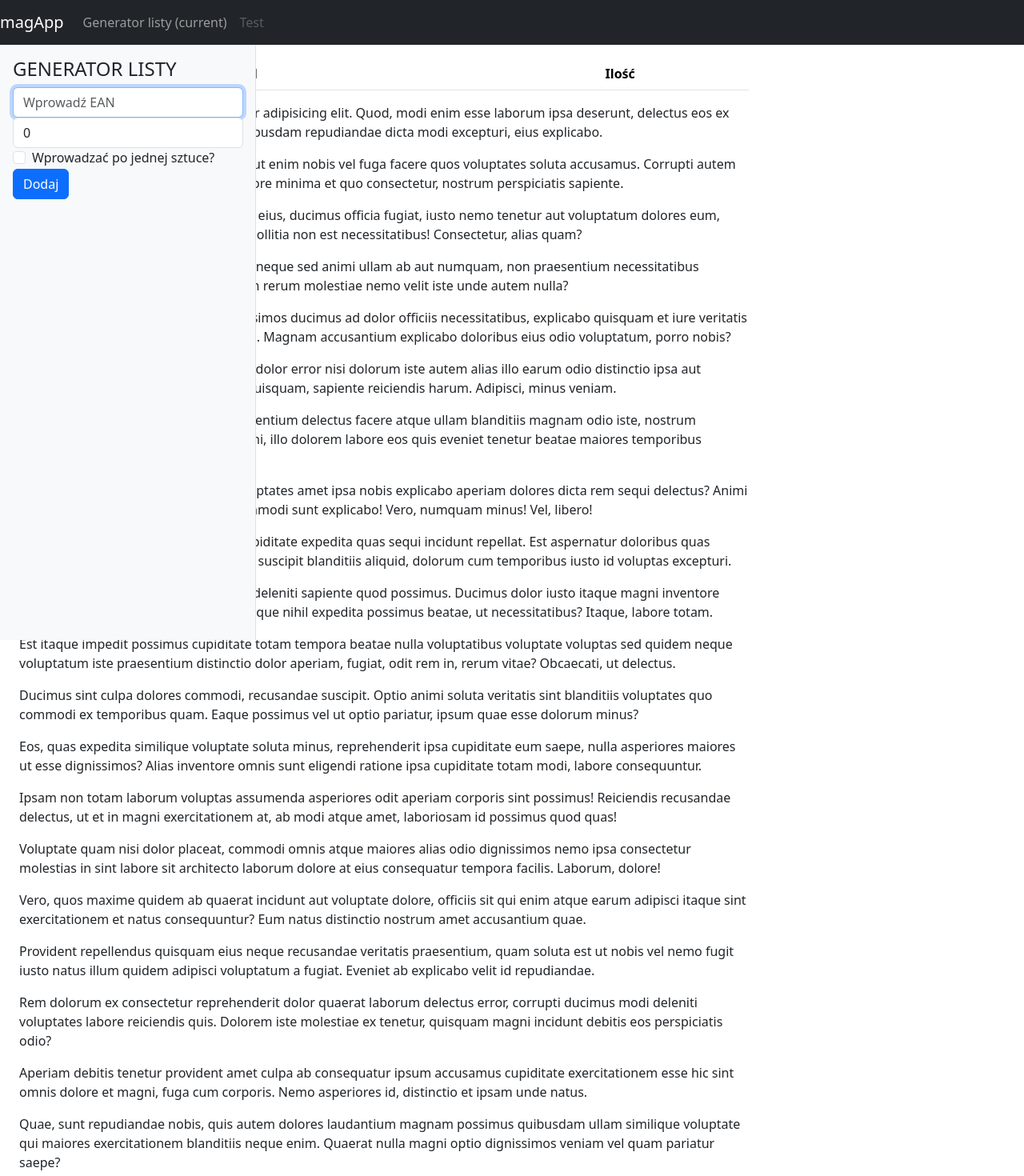
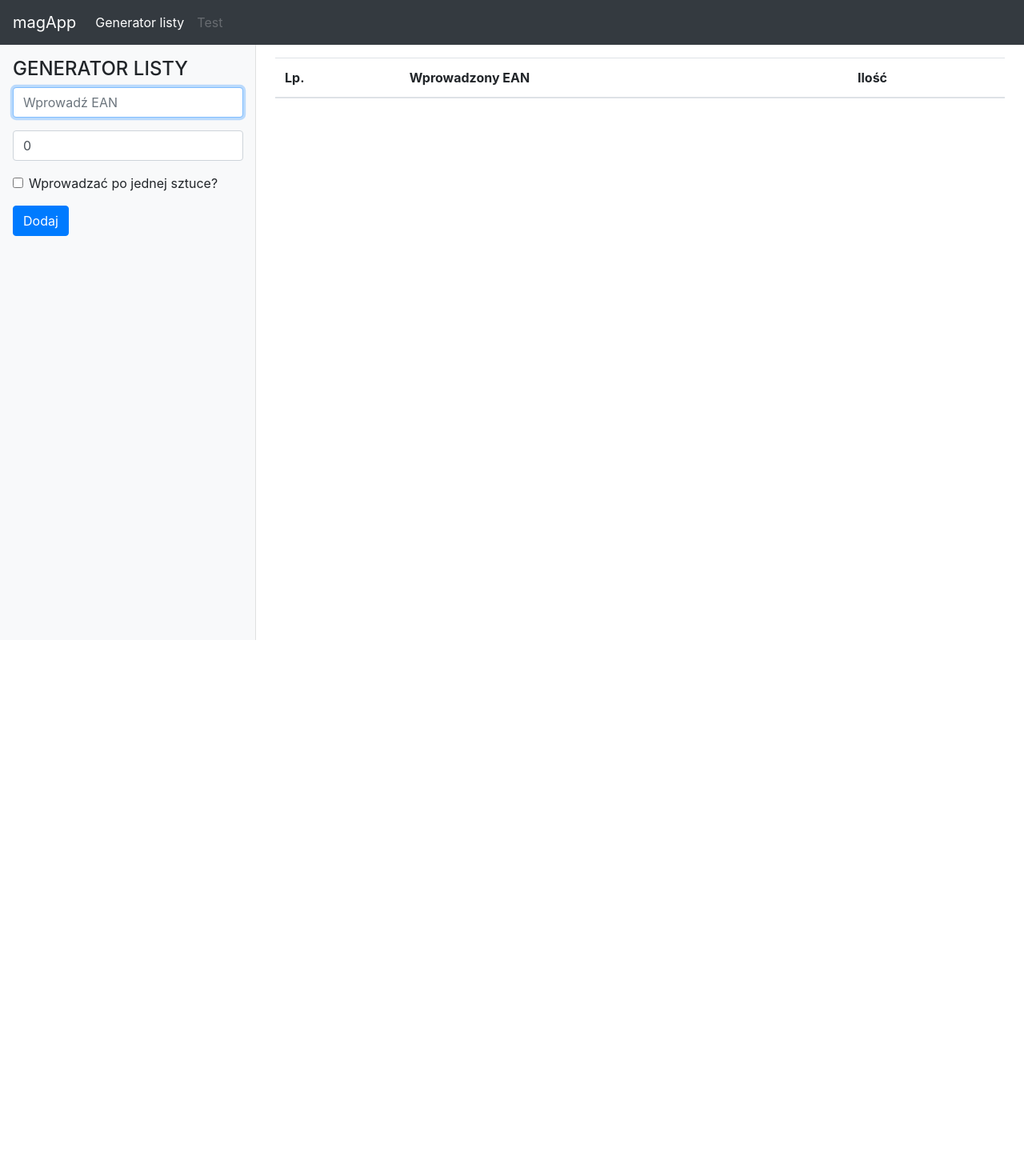
Before and after one commit to thorrin-pl/magApp-Angular, an Angular app: page / in a window 1280 px wide. Shown: the top 1470 px of the page at 80% size. After the commit the page ends 800 px from the top, so only its background shows below. Built offline with nearby package versions, Linux system fonts and the light colour scheme.

Commit message:
remove lorem

```diff
--- a/src/app/list-of-ean/list-of-ean.component.html
+++ b/src/app/list-of-ean/list-of-ean.component.html
@@ -39,31 +39,11 @@
                 <td>{{ articel.ean }}</td>
                 <td>{{ articel.quantity }}</td>
                 <td>
-                  <button type="button" class="btn btn-danger" (click)="removeItem(i)">X</button>
+                  <button type="button" class="btn btn-danger btn-sm" (click)="removeItem(i)">X</button>
                 </td>
               </tr>
             </tbody>
           </table>
-        <p>Lorem ipsum dolor sit amet consectetur adipisicing elit. Quod, modi enim esse laborum ipsa deserunt, delectus eos ex nulla quos similique facilis? Veniam quibusdam repudiandae dicta modi excepturi, eius explicabo.</p>
-        <p>Cum optio omnis, at ipsum, dolorem, aut enim nobis vel fuga facere quos voluptates soluta accusamus. Corrupti autem consequuntur culpa, blanditiis cum labore minima et quo consectetur, nostrum perspiciatis sapiente.</p>
-        <p>Sequi quo harum quas neque facere sit eius, ducimus officia fugiat, iusto nemo tenetur aut voluptatum dolores eum, alias minima placeat illo voluptatibus mollitia non est necessitatibus! Consectetur, alias quam?</p>
-        <p>Omnis iste vero, perferendis architecto neque sed animi ullam ab aut numquam, non praesentium necessitatibus dolorum, sint ad alias. Ex suscipit, quam rerum molestiae nemo velit iste unde autem nulla?</p>
-        <p>Odio aut tempore dolore debitis dignissimos ducimus ad dolor officiis necessitatibus, explicabo quisquam et iure veritatis laboriosam, voluptates sed totam sequi. Magnam accusantium explicabo doloribus eius odio voluptatum, porro nobis?</p>
-        <p>Nobis blanditiis possimus accusantium dolor error nisi dolorum iste autem alias illo earum odio distinctio ipsa aut similique eos placeat, nostrum vel, ut quisquam, sapiente reiciendis harum. Adipisci, minus veniam.</p>
-        <p>Natus quaerat, tempora corrupti, praesentium delectus facere atque ullam blanditiis magnam odio iste, nostrum asperiores? Consectetur aut, culpa animi, illo dolorem labore eos quis eveniet tenetur beatae maiores temporibus nostrum.</p>
-        <p>Corporis libero, unde rerum facilis, voluptates amet ipsa nobis explicabo aperiam dolores dicta rem sequi delectus? Animi enim tempore dicta odio! Laborum commodi sunt explicabo! Vero, numquam minus! Vel, libero!</p>
-        <p>Recusandae, neque placeat! Eveniet cupiditate expedita quas sequi incidunt repellat. Est aspernatur doloribus quas inventore repellat vero eligendi illo iure suscipit blanditiis aliquid, dolorum cum temporibus iusto id voluptas excepturi.</p>
-        <p>Rem, autem at incidunt velit molestiae deleniti sapiente quod possimus. Ducimus dolor iusto itaque magni inventore nobis exercitationem quod provident atque nihil expedita possimus beatae, ut necessitatibus? Itaque, labore totam.</p>
-        <p>Est itaque impedit possimus cupiditate totam tempora beatae nulla voluptatibus voluptate voluptas sed quidem neque voluptatum iste praesentium distinctio dolor aperiam, fugiat, odit rem in, rerum vitae? Obcaecati, ut delectus.</p>
-        <p>Ducimus sint culpa dolores commodi, recusandae suscipit. Optio animi soluta veritatis sint blanditiis voluptates quo commodi ex temporibus quam. Eaque possimus vel ut optio pariatur, ipsum quae esse dolorum minus?</p>
-        <p>Eos, quas expedita similique voluptate soluta minus, reprehenderit ipsa cupiditate eum saepe, nulla asperiores maiores ut esse dignissimos? Alias inventore omnis sunt eligendi ratione ipsa cupiditate totam modi, labore consequuntur.</p>
-        <p>Ipsam non totam laborum voluptas assumenda asperiores odit aperiam corporis sint possimus! Reiciendis recusandae delectus, ut et in magni exercitationem at, ab modi atque amet, laboriosam id possimus quod quas!</p>
-        <p>Voluptate quam nisi dolor placeat, commodi omnis atque maiores alias odio dignissimos nemo ipsa consectetur molestias in sint labore sit architecto laborum dolore at eius consequatur tempora facilis. Laborum, dolore!</p>
-        <p>Vero, quos maxime quidem ab quaerat incidunt aut voluptate dolore, officiis sit qui enim atque earum adipisci itaque sint exercitationem et natus consequuntur? Eum natus distinctio nostrum amet accusantium quae.</p>
-        <p>Provident repellendus quisquam eius neque recusandae veritatis praesentium, quam soluta est ut nobis vel nemo fugit iusto natus illum quidem adipisci voluptatum a fugiat. Eveniet ab explicabo velit id repudiandae.</p>
-        <p>Rem dolorum ex consectetur reprehenderit dolor quaerat laborum delectus error, corrupti ducimus modi deleniti voluptates labore reiciendis quis. Dolorem iste molestiae ex tenetur, quisquam magni incidunt debitis eos perspiciatis odio?</p>
-        <p>Aperiam debitis tenetur provident amet culpa ab consequatur ipsum accusamus cupiditate exercitationem esse hic sint omnis dolore et magni, fuga cum corporis. Nemo asperiores id, distinctio et ipsam unde natus.</p>
-        <p>Quae, sunt repudiandae nobis, quis autem dolores laudantium magnam possimus quibusdam ullam similique voluptate qui maiores exercitationem blanditiis neque enim. Quaerat nulla magni optio dignissimos veniam vel quam pariatur saepe?</p>
       </main>
     </div>
   </div>
--- a/src/index.html
+++ b/src/index.html
@@ -9,7 +9,6 @@
   <link rel="icon" type="image/x-icon" href="favicon.ico">
 
   <!-- <link rel="stylesheet" href="https://maxcdn.bootstrapcdn.com/bootstrap/4.0.0/css/bootstrap.min.css" integrity="sha384-Gn5384xqQ1aoWXA+058RXPxPg6fy4IWvTNh0E263XmFcJlSAwiGgFAW/dAiS6JXm" crossorigin="anonymous"> -->
-  <link rel="stylesheet" href="../node_modules/bootstrap/dist/css/bootstrap.css">
 </head>
 <body>
   <app-root></app-root>
--- a/src/styles.scss
+++ b/src/styles.scss
@@ -1 +1,2 @@
 /* You can add global styles to this file, and also import other style files */
+@import "../node_modules/bootstrap/dist/css/bootstrap.css";
```
